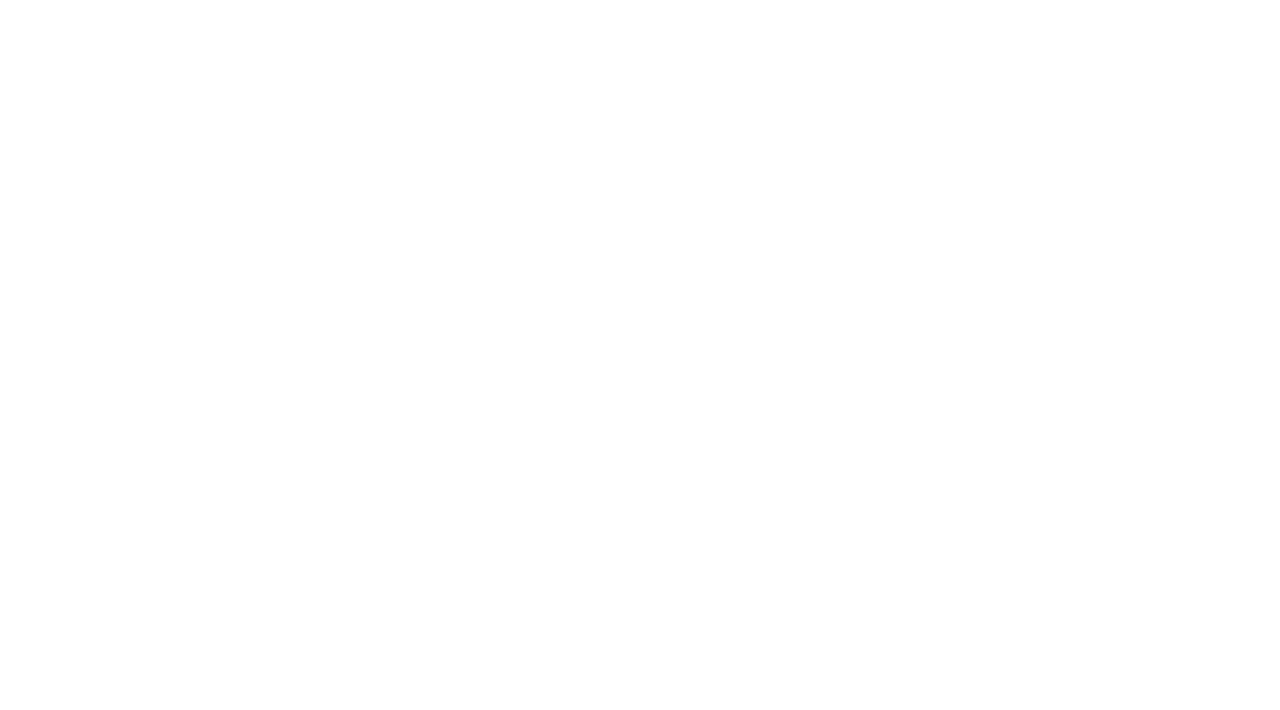
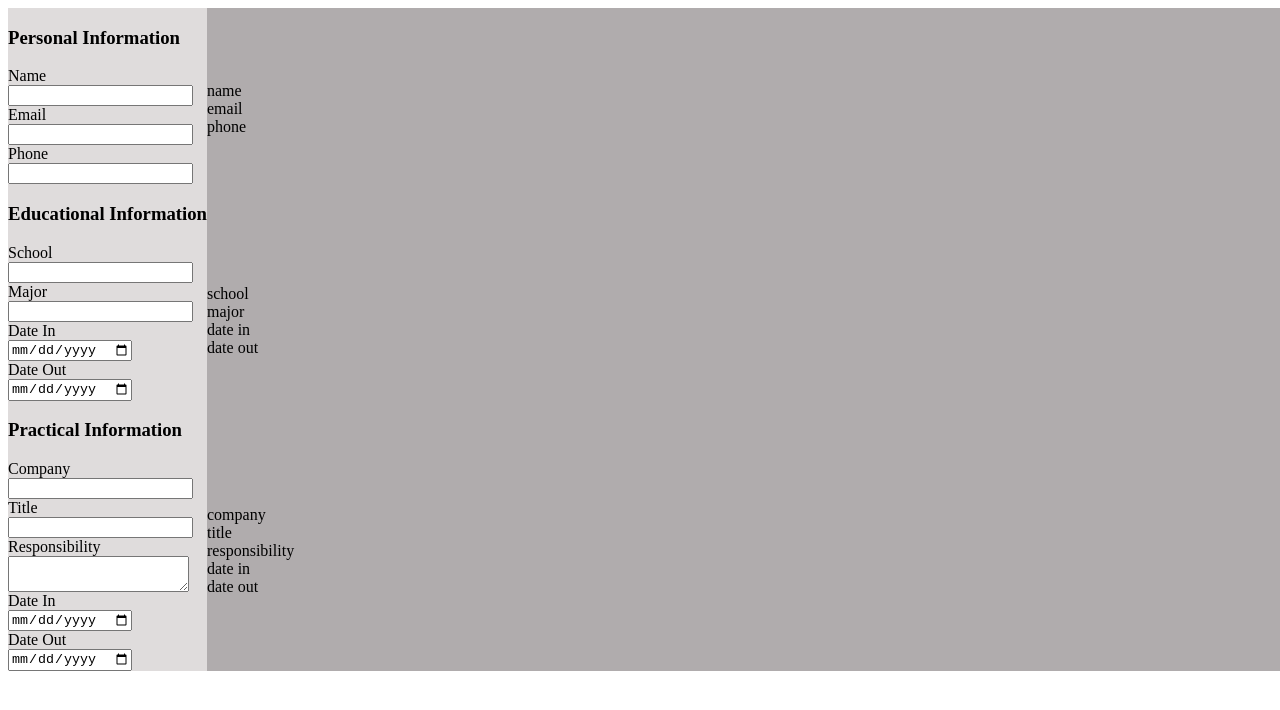
Before and after one commit to j1ngye/cv-application, a React (Vite) app: page / in a window 1280 px wide. Shown: the top 710 px of the page. Built offline with nearby package versions, Linux system fonts and the light colour scheme.

Commit message:
Create a static layout

```diff
--- a/src/App.css
+++ b/src/App.css
@@ -0,0 +1,23 @@
+form {
+    background-color: rgb(223, 220, 220);
+    display: flex;
+    flex-direction: column;
+    align-items: flex-start;
+}
+
+form input, label {
+    display: block;
+}
+
+main {
+    background-color: rgb(176, 172, 173);
+    flex-grow: 1;
+    display: flex;
+    flex-direction: column;
+    justify-content: space-around;
+}
+
+#root {
+    width: 100vw;
+    display: flex;
+}
--- a/src/App.jsx
+++ b/src/App.jsx
@@ -1,6 +1,9 @@
 import { useState } from "react";
 import "./App.css";
+import Form from "./components/Form";
 
-function App() {}
+function App() {
+  return <Form />;
+}
 
 export default App;
--- /dev/null
+++ b/src/components/Educational.jsx
@@ -0,0 +1,15 @@
+export default function Educational() {
+  return (
+    <>
+      <h3>Educational Information</h3>
+      <label htmlFor="school">School</label>
+      <input type="text" id="school" name="school" />
+      <label htmlFor="major">Major</label>
+      <input type="text" id="major" name="major" />
+      <label htmlFor="date-in">Date In</label>
+      <input type="date" id="date-in" name="date-in" />
+      <label htmlFor="date-out">Date Out</label>
+      <input type="date" id="date-out" name="date-out" />
+    </>
+  );
+}
--- /dev/null
+++ b/src/components/Form.jsx
@@ -0,0 +1,17 @@
+import { useState } from "react";
+import Personal from "./Personal";
+import Educational from "./Educational";
+import Practical from "./Practical";
+import Preview from "./Preview";
+export default function Form() {
+  return (
+    <>
+      <form>
+        <Personal />
+        <Educational />
+        <Practical />
+      </form>
+      <Preview />
+    </>
+  );
+}
--- /dev/null
+++ b/src/components/Personal.jsx
@@ -0,0 +1,13 @@
+export default function Personal() {
+  return (
+    <>
+      <h3>Personal Information</h3>
+      <label htmlFor="name">Name</label>
+      <input type="text" id="name" name="name" />
+      <label htmlFor="email">Email</label>
+      <input type="text" id="email" name="email" />
+      <label htmlFor="phone">Phone</label>
+      <input type="text" id="phone" name="phone" />
+    </>
+  );
+}
--- /dev/null
+++ b/src/components/Practical.jsx
@@ -0,0 +1,17 @@
+export default function Practical() {
+  return (
+    <>
+      <h3>Practical Information</h3>
+      <label htmlFor="company">Company</label>
+      <input type="text" id="company" name="company" />
+      <label htmlFor="title">Title</label>
+      <input type="text" id="title" name="title" />
+      <label htmlFor="responsibility">Responsibility</label>
+      <textarea type="date" id="responsibility" name="responsibility" />
+      <label htmlFor="date-in">Date In</label>
+      <input type="date" id="date-in" name="date-in" />
+      <label htmlFor="date-out">Date Out</label>
+      <input type="date" id="date-out" name="date-out" />
+    </>
+  );
+}
--- /dev/null
+++ b/src/components/Preview.jsx
@@ -0,0 +1,26 @@
+export default function Preview() {
+  return (
+    <>
+      <main className="preview">
+        <section className="personal-section">
+          <div>name</div>
+          <div>email</div>
+          <div>phone</div>
+        </section>
+        <section className="educational-section">
+          <div>school</div>
+          <div>major</div>
+          <div>date in</div>
+          <div>date out</div>
+        </section>
+        <section className="practical-section">
+          <div>company</div>
+          <div>title</div>
+          <div>responsibility</div>
+          <div>date in</div>
+          <div>date out</div>
+        </section>
+      </main>
+    </>
+  );
+}
```
